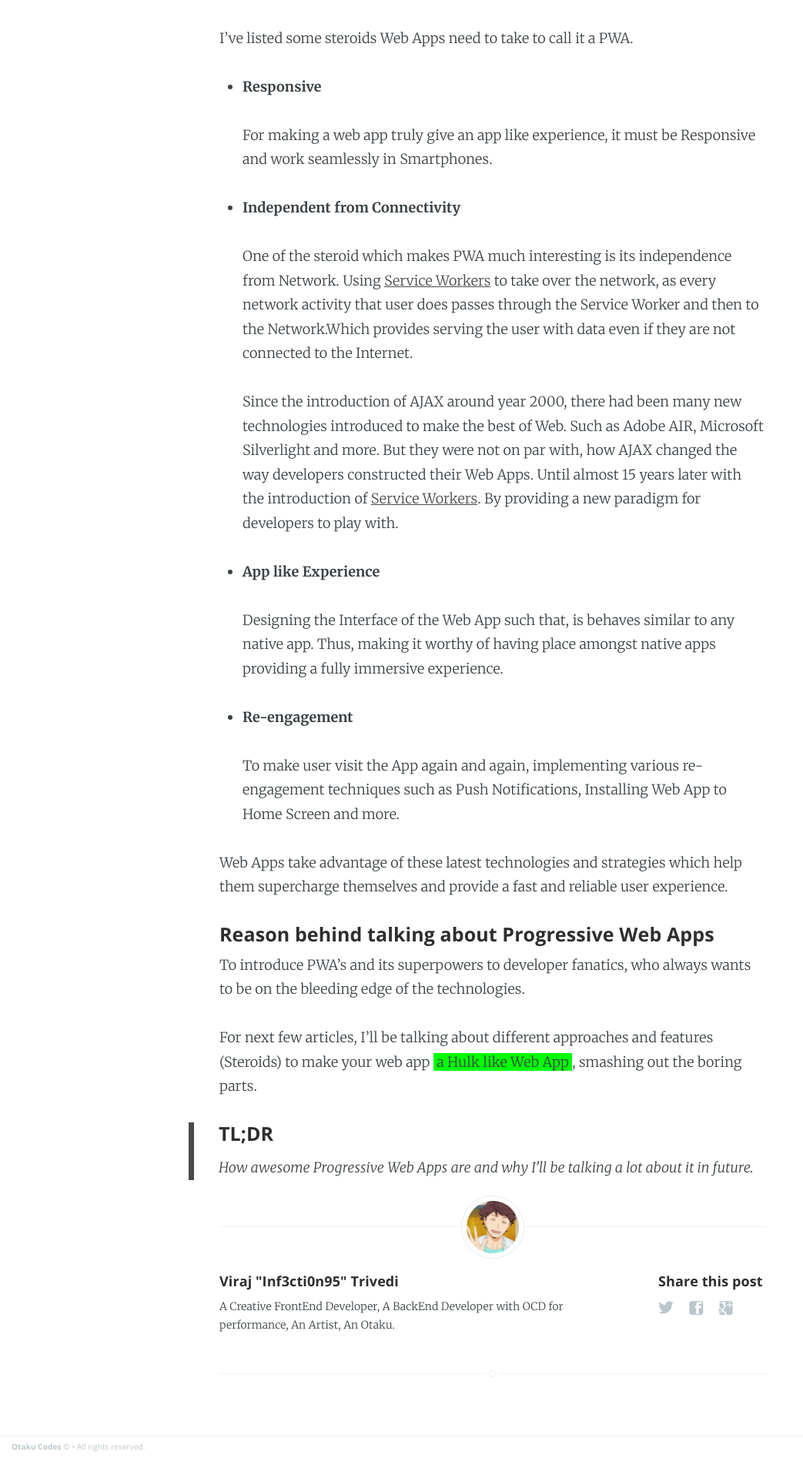
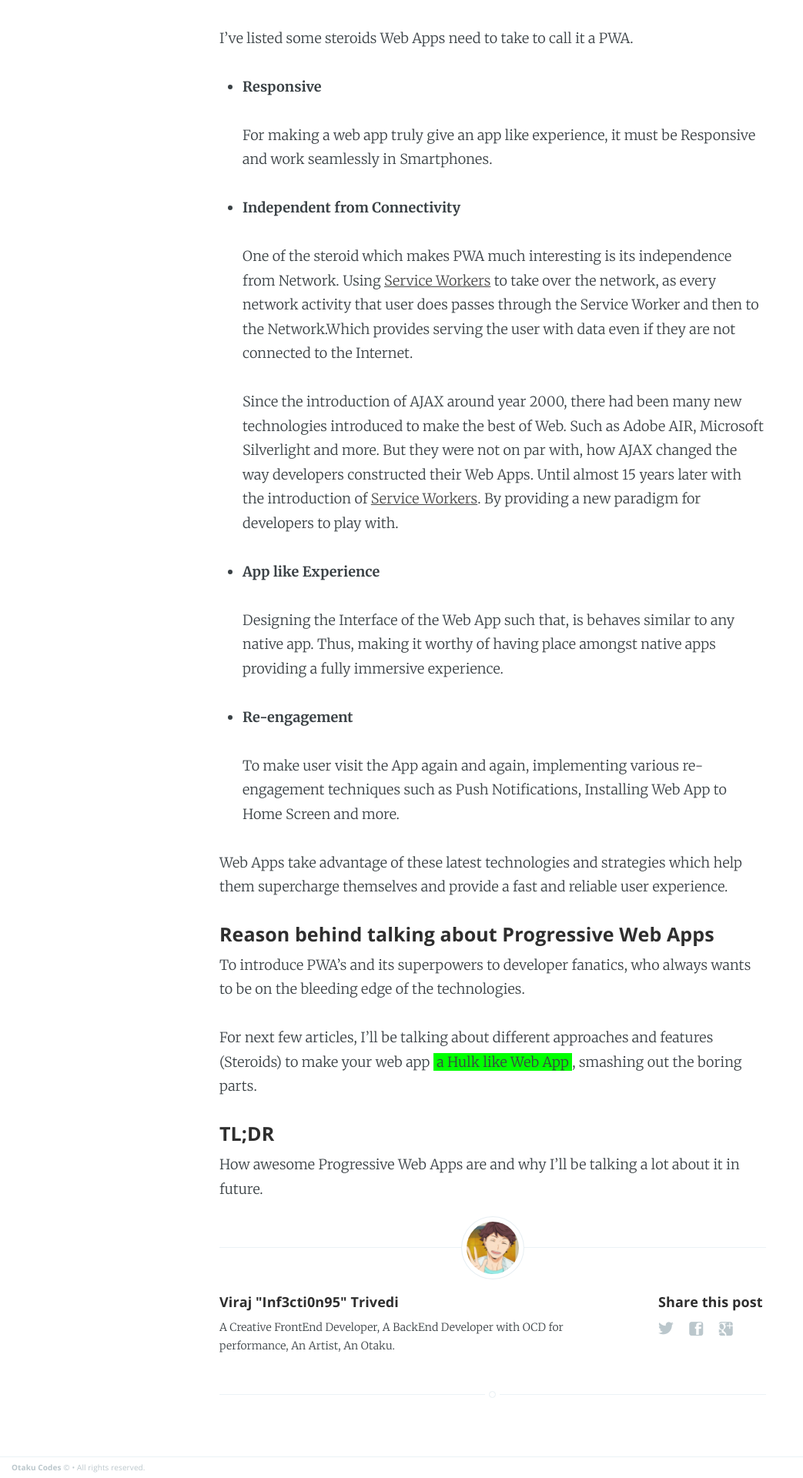
Before and after one commit to inf3cti0n95/Otaku-Codes, a Jekyll site: the page built from _posts/2017-06-01-web-apps-on-steroids-progressive-web-apps-introduction.markdown, in a window 1280 px wide. Shown: the part 2191-4111 px from the top of the page at 77% size, without its empty margins (0-1043 px from the left). Built offline with Jekyll 4.4.1, drawn with Linux system fonts in a browser that asks for light colours; comment, search, counter and statistics services are not loaded; before the commit the page ends 4084 px from its top, so only the background shows below that.

Commit message:
Article Edited

```diff
--- a/_posts/2017-06-01-web-apps-on-steroids-progressive-web-apps-introduction.markdown
+++ b/_posts/2017-06-01-web-apps-on-steroids-progressive-web-apps-introduction.markdown
@@ -67,6 +67,6 @@
 
 For next few articles, I'll be talking about different approaches and features (Steroids) to make your web app <span style="background-color: #00FF00">&nbsp;a Hulk like Web App </span>, smashing out the boring parts.
 
->#### TL;DR
->
->How awesome Progressive Web Apps are and why I'll be talking a lot about it in future.
+#### TL;DR
+
+How awesome Progressive Web Apps are and why I'll be talking a lot about it in future.
```
